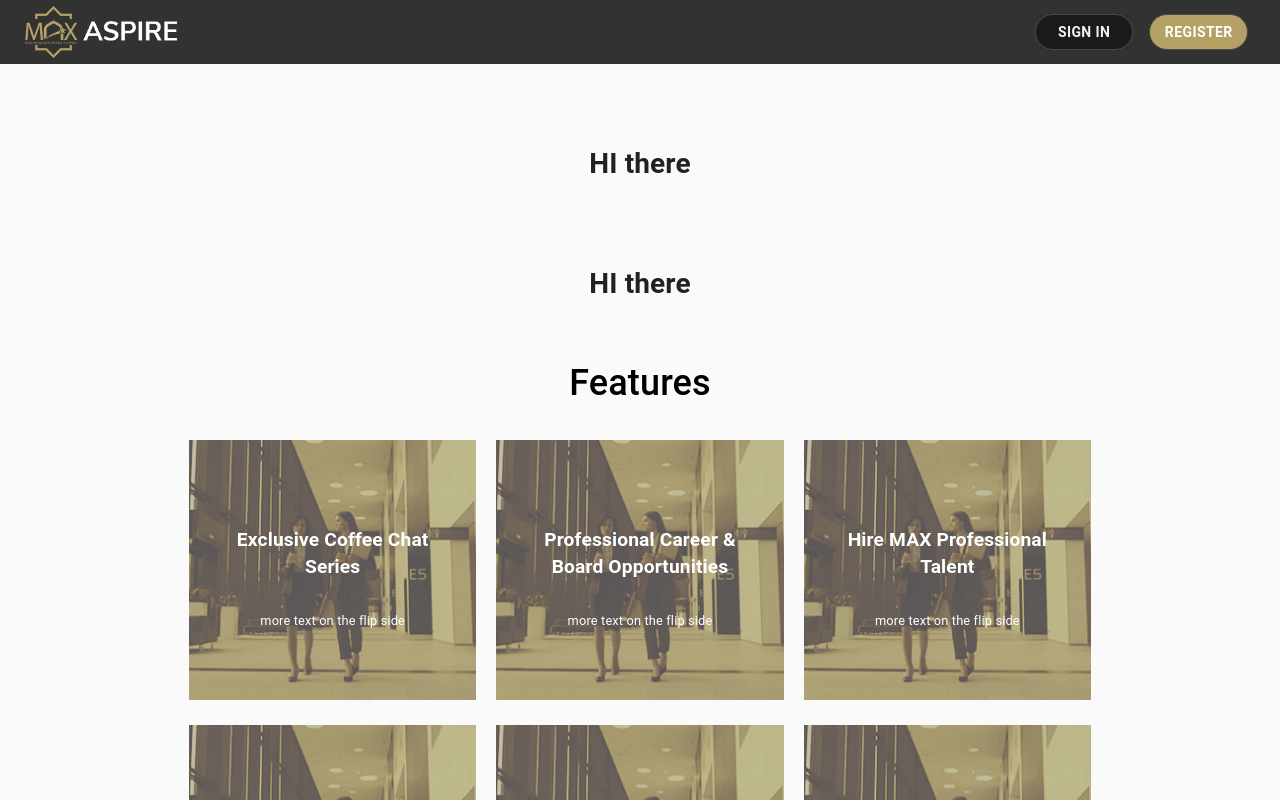
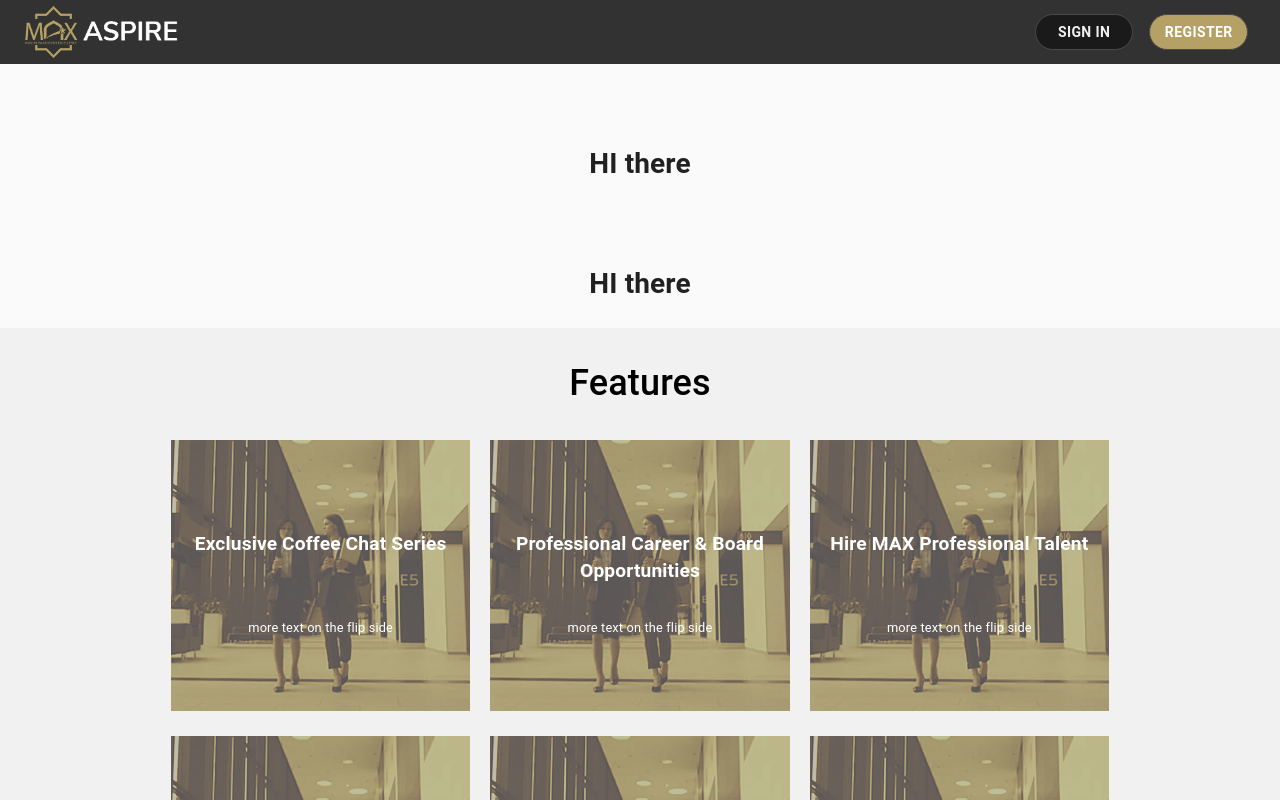
Before and after one commit to maxgala/aspire-frontend, a React (Create React App) app: page / in a window 1280 px wide. Shown: the top 800 px of the page. Built offline with nearby package versions, Linux system fonts and the light colour scheme.

Commit message:
Background color fixes

```diff
--- a/src/Components/LandingPage/Features.js
+++ b/src/Components/LandingPage/Features.js
@@ -3,9 +3,9 @@ import Grid from "@material-ui/core/Grid";
 import FeatureCard from "./FeatureCard.js"
 import {makeStyles} from "@material-ui/core/styles";
 
-const useStyles = makeStyles(theme => ({
+const useStyles = makeStyles(() => ({
   background: {
-    color: '#F1F1F1',
+    backgroundColor: '#F1F1F1',
   },
   features_title: {
     paddingTop: '30px',
--- a/src/Components/LandingPage/Landing.js
+++ b/src/Components/LandingPage/Landing.js
@@ -33,13 +33,15 @@ const useStyles = makeStyles(theme => ({
     content: {
         flexGrow: 1,
         width: '100vw',
-        height: '100vh',
         overflow: 'hidden',
         marginTop: '64px',
     },
     container: {
+        maxWidth: '100vw',
         paddingTop: theme.spacing(0),
         paddingBottom: theme.spacing(0),
+        paddingLeft: '0px',
+        paddingRight: '0px',
     },
     // sign in and registration button CSS elements
     // button regular and hover colors are different
@@ -125,7 +127,7 @@ class Landing extends Component{
                     </Toolbar>
                 </AppBar>
                 <main className={classes.content}>
-                    <Container maxWidth={"lg"} className={classes.container}>
+                    <Container className={classes.container}>
                         <MainImage/>
                         <AboutMax/>
                         <Features/>
```
